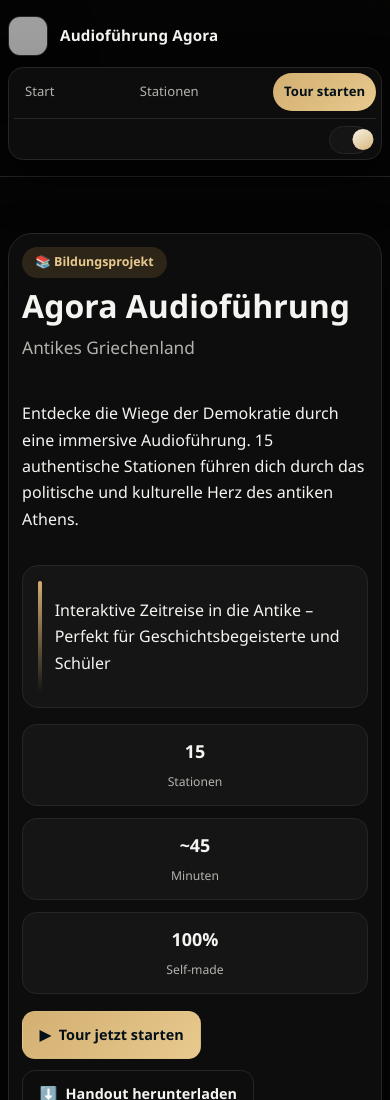
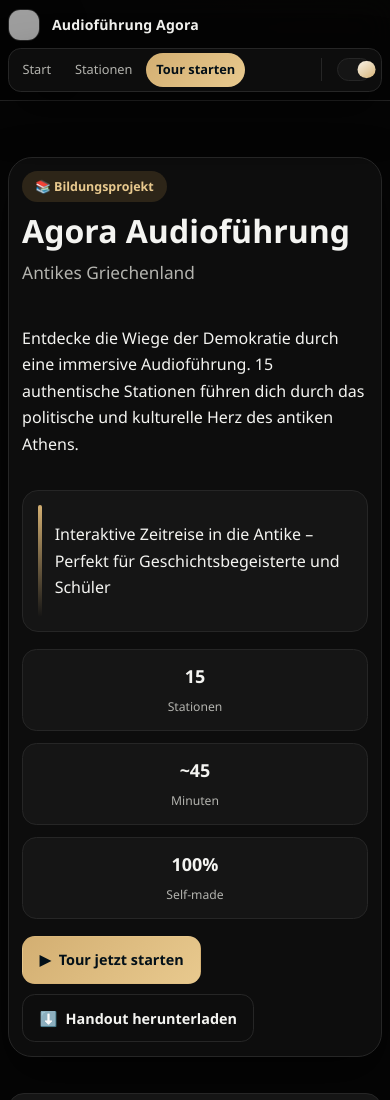
Before and after one commit to JustThatRandomCoder/ag-x0000, an Astro site: page / in a window 390 px wide. Shown: the top 1100 px of the page. Built offline with nearby package versions, Linux system fonts and the light colour scheme; Astro itself is replaced by a stand-in of ours; grey boxes are pictures that could not be loaded.

Commit message:
fix: compact mobile header spacing and controls

```diff
--- a/src/styles/global.css
+++ b/src/styles/global.css
@@ -677,36 +677,69 @@ input:checked + .slider::after {
     width: min(74rem, calc(100% - 1rem));
   }
 
+  .main-header {
+    border-bottom-width: 0.05rem;
+  }
+
+  .header-content {
+    gap: 0.45rem;
+    padding-block: 0.55rem;
+  }
+
+  .logo-image {
+    inline-size: 2rem;
+    block-size: 2rem;
+  }
+
   .header-nav {
-    flex-direction: column;
-    align-items: stretch;
-    gap: 0.45rem;
-    border-radius: 0.95rem;
+    gap: 0.35rem;
+    border-radius: 0.8rem;
+    padding: 0.22rem;
   }
 
   .nav-links {
-    width: 100%;
-    overflow: visible;
-    justify-content: space-between;
+    flex: 1;
+    min-width: 0;
+    overflow-x: auto;
+    justify-content: flex-start;
     gap: 0.25rem;
+    scrollbar-width: none;
+  }
+
+  .nav-links::-webkit-scrollbar {
+    display: none;
   }
 
   .header-tools {
-    border-inline-start: 0;
-    border-top: 0.0625rem solid var(--border);
-    padding-inline-start: 0;
-    padding-top: 0.45rem;
-    justify-content: flex-end;
+    border-inline-start: 0.0625rem solid var(--border);
+    border-top: 0;
+    padding-inline-start: 0.35rem;
+    padding-top: 0;
+    justify-content: center;
   }
 
   .header-title {
-    font-size: 0.95rem;
+    font-size: 0.88rem;
   }
 
   .nav-link {
-    font-size: 0.82rem;
-    padding: 0.5rem 0.68rem;
+    font-size: 0.8rem;
+    padding: 0.42rem 0.62rem;
     white-space: nowrap;
+  }
+
+  .theme-slider {
+    inline-size: 2.65rem;
+    block-size: 1.45rem;
+  }
+
+  .slider::after {
+    inline-size: 1.08rem;
+    block-size: 1.08rem;
+  }
+
+  input:checked + .slider::after {
+    transform: translateX(1.16rem);
   }
 
   .hero-content,
```
